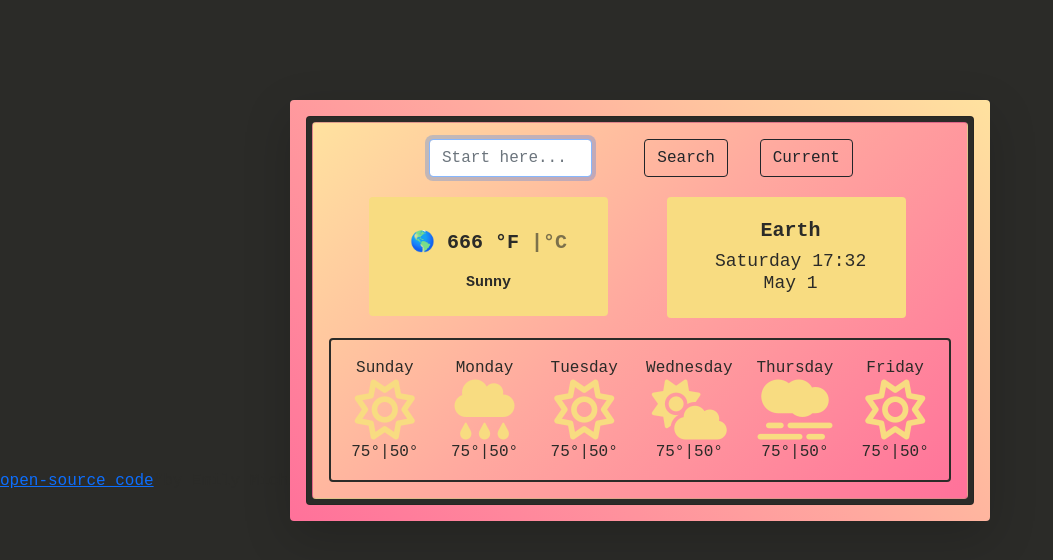
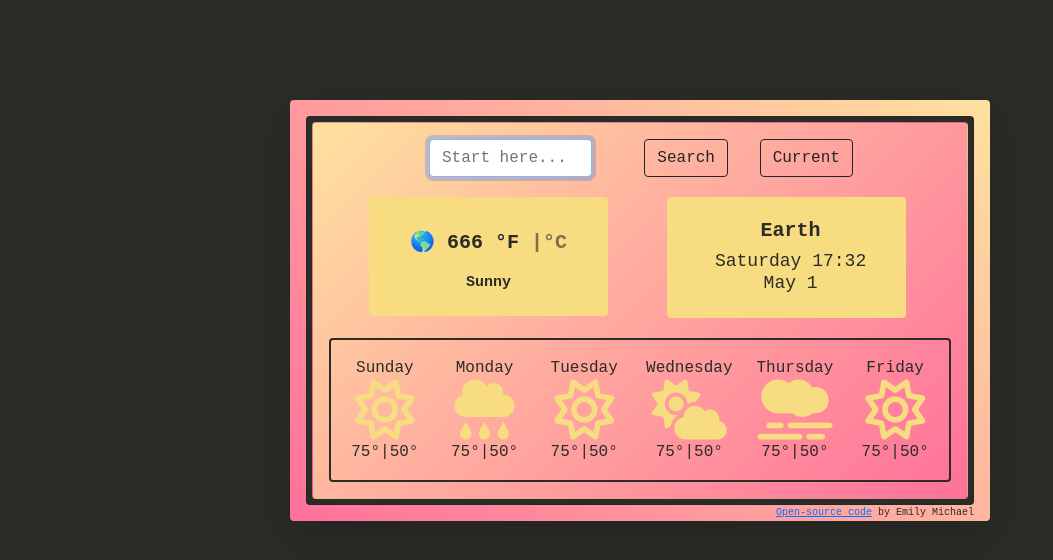
Before and after one commit to emslime/weather-app, a plain HTML site: page index.html in a window 1280 px wide. Shown: the whole page, without its empty margins (0-1053 px from the left). Drawn offline with nearby package versions, Linux system fonts and the light colour scheme; a web font is replaced by a local one.

Commit message:
Added css styling to open-source link

```diff
--- a/index.html
+++ b/index.html
@@ -130,10 +130,17 @@
           </div>
         </div>
       </div>
+      <p id="coded-by">
+        <a
+          href="https://github.com/emslime/weather-app.git"
+          id="git-link"
+          target="_blank"
+          >Open-source code</a
+        >
+        by Emily Michael
+      </p>
     </div>
-    <a href="https://earth-slime-066em6.netlify.app" id="git-link"
-      >open-source code</a
-    >"by Emily Michael"
+
     <script src="src/script.js"></script>
   </body>
 </html>
--- a/src/style.css
+++ b/src/style.css
@@ -110,3 +110,15 @@ i {
   font-size: 60px;
   color: #f8dc81;
 }
+#coded-by {
+  display: block;
+  margin: 0 auto;
+  text-align: right;
+  font-size: 10px;
+  margin-bottom: -15px;
+}
+
+#git-link:hover {
+  cursor: pointer;
+  font-weight: bold;
+}
```
